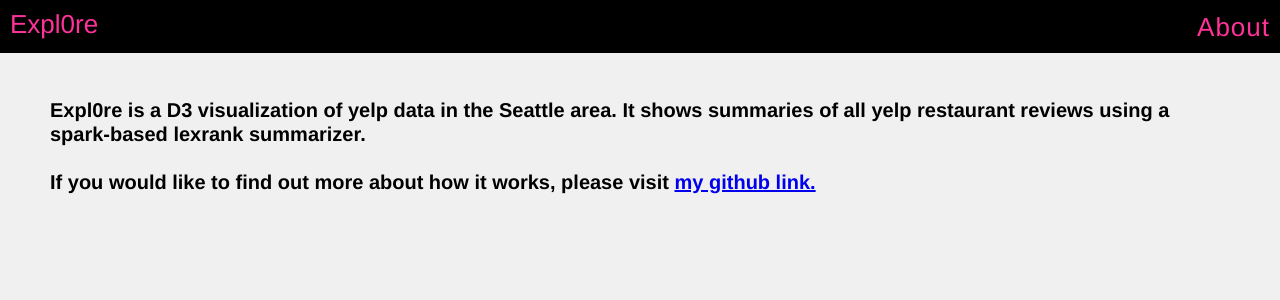
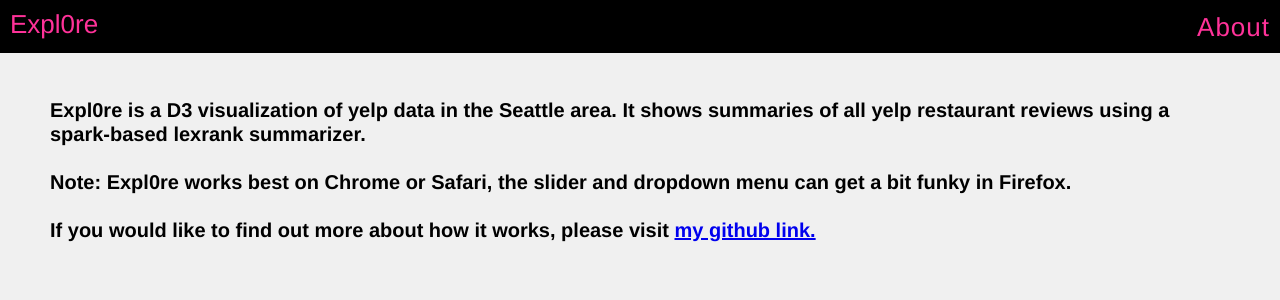
Before and after one commit to ataipale/explore_seattle, a Flask app: page /about in a window 1280 px wide. Shown: the top 300 px of the page. Run offline with Flask 2, Linux system fonts and the light colour scheme.

Commit message:
update about

```diff
--- a/templates/about.html
+++ b/templates/about.html
@@ -29,6 +29,9 @@
             <p id="instructions"><b>Expl0re is a D3 visualization of yelp data in the Seattle area. It shows summaries of all yelp restaurant reviews using a spark-based lexrank summarizer.
             <br>
             <br>
+            Note: Expl0re works best on Chrome or Safari, the slider and dropdown menu can get a bit funky in Firefox.
+            <br>
+            <br>
             If you would like to find out more about how it works, please visit <a href="https://github.com/ataipale/explore_seattle" target="_blank">my github link.</a>
 
             </b></p>
```
